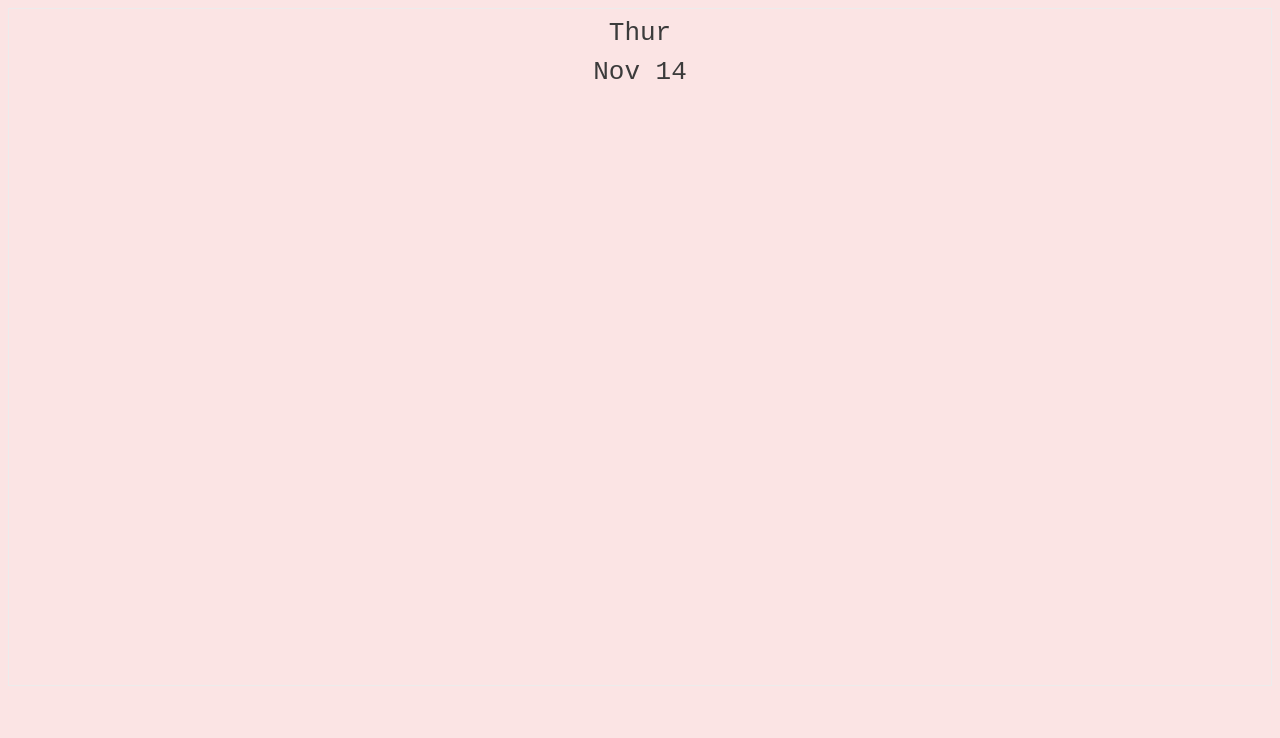
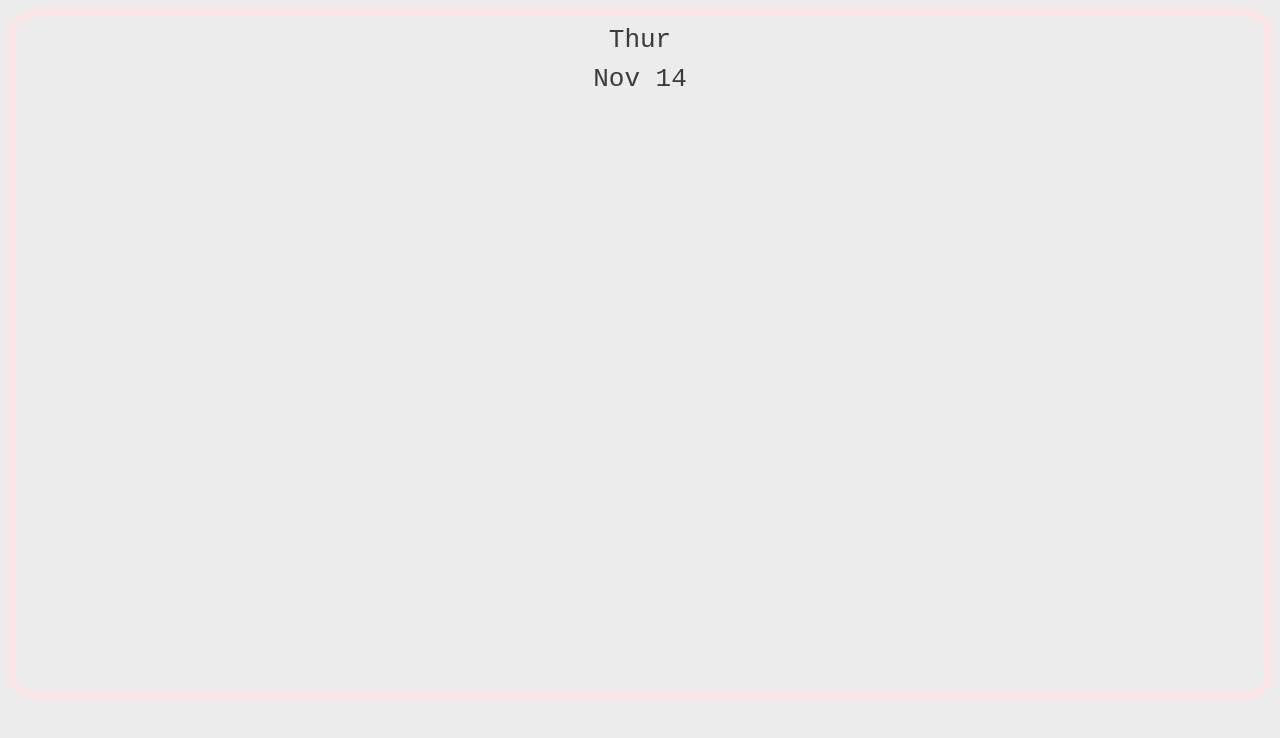
Before and after one commit to jourdannf/notion-widget, a plain HTML site: page index.html in a window 1280 px wide. Drawn offline with Linux system fonts and the light colour scheme.

Commit message:
Update index.html

```diff
--- a/index.html
+++ b/index.html
@@ -7,7 +7,8 @@
             font-size: xx-large;
             color: #3b3b3b;
             padding: 5px;
-            border: 1px solid #ececec;
+            border: 8px solid #fbe4e4;
+            border-radius: 3%;
             text-align: center;
             line-height: 1.5;
             height:85%
@@ -18,7 +19,7 @@
             font-size:large;
         }
         body{
-            background-color: #fbe4e4;
+            background-color: #ececec;
         }
       </style>
   </head>
```
